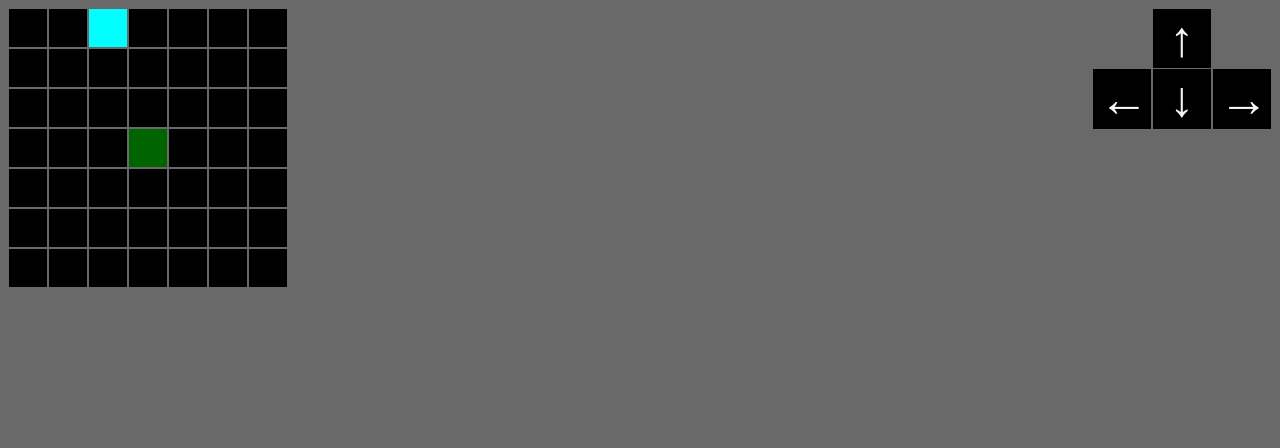
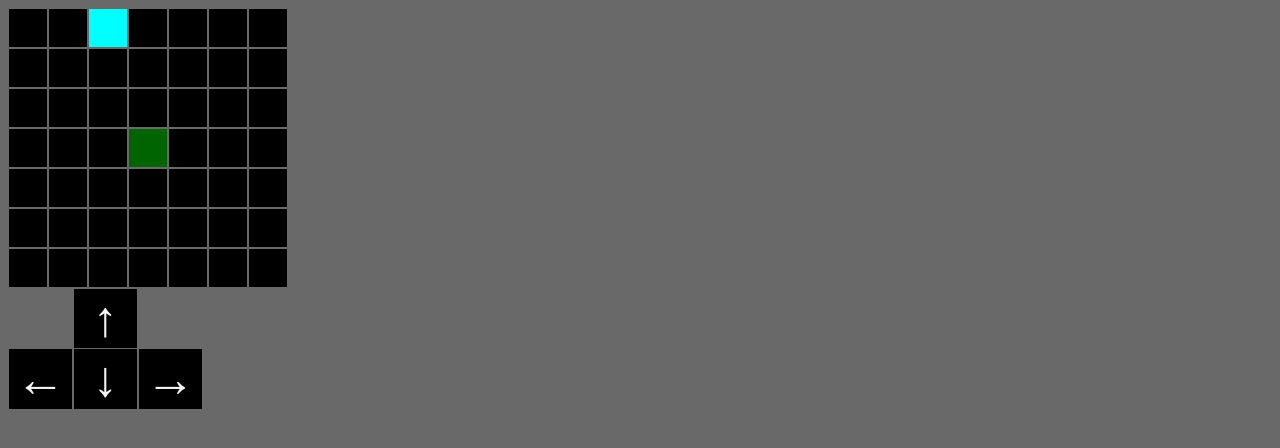
Before and after one commit to ShedeurCoder/grid, a plain HTML site: page index.html in a window 1280 px wide. Drawn offline with Linux system fonts and the light colour scheme.

Commit message:
Update style.css

```diff
--- a/style.css
+++ b/style.css
@@ -3,7 +3,6 @@ body {
 }
 .grid {
     display: grid;
-    float: left;
     grid-template-columns: 40px 40px 40px 40px 40px 40px 40px;
     grid-template-rows: 40px 40px 40px 40px 40px 40px 40px;
 }
@@ -15,9 +14,8 @@ body {
     background-color: #006400;
 }
 .keyboard {
-    float: right;
     display: grid;
-    grid-template-columns: 60px 60px 60px;
+    grid-template-columns: 65px 65px 65px;
     grid-template-rows: 60px 60px 60px;
 }
 .key-item {
```
